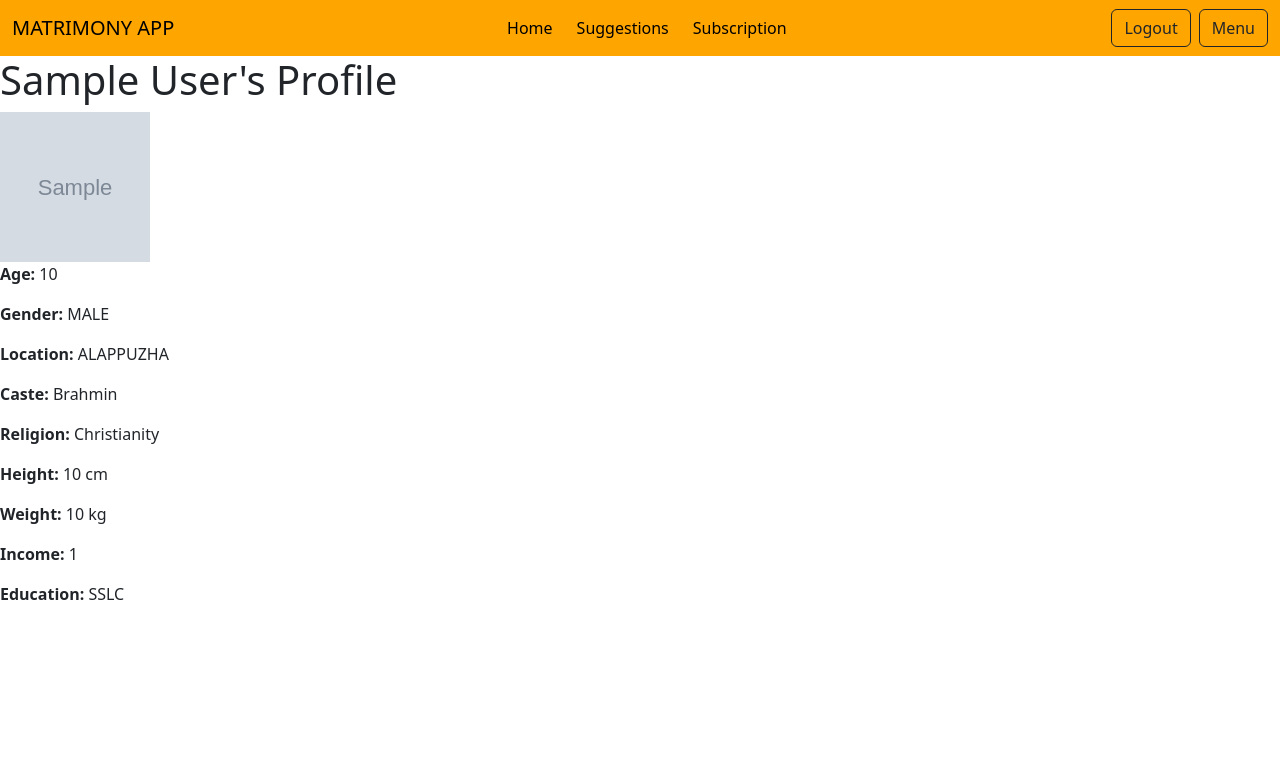
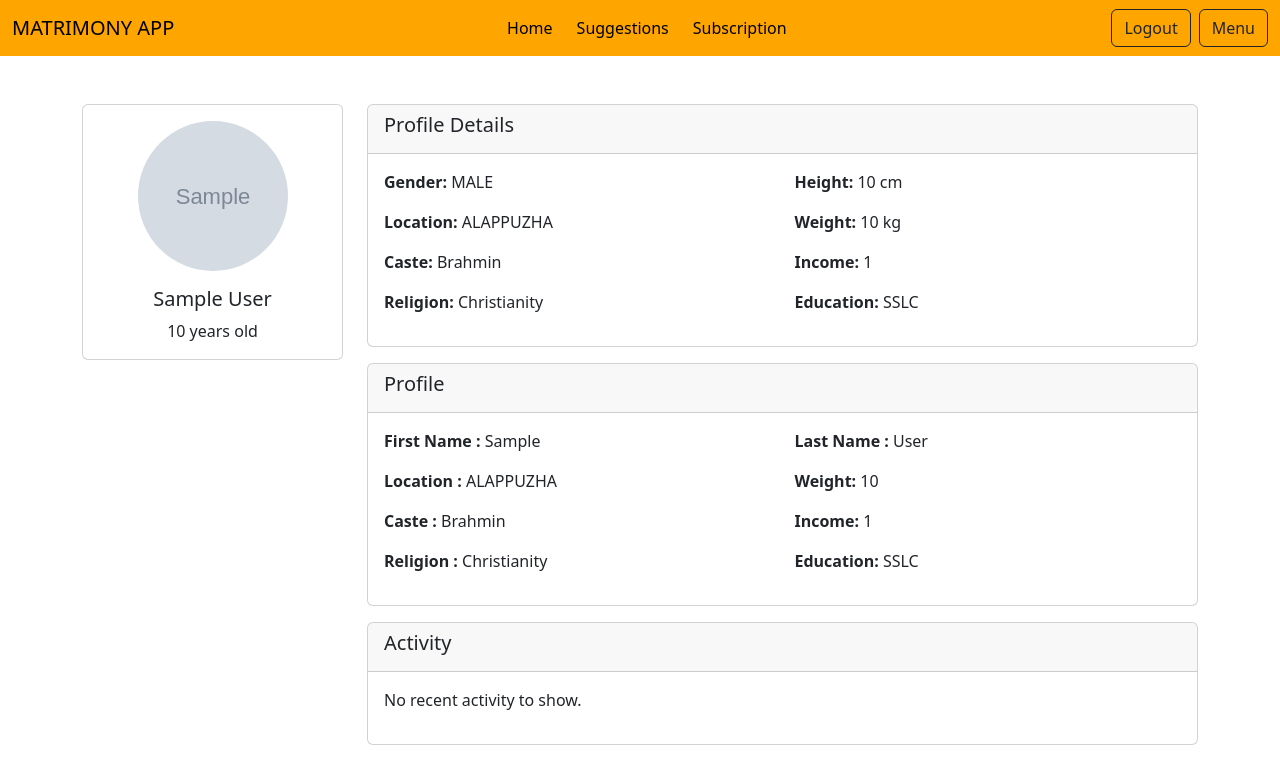
Before and after one commit to Tuttumon21/matrimony, a Django app: page /MatrimonyApp/profile/1/ in a window 1280 px wide. Shown: the top 784 px of the page. Run offline with Django 4.2, Linux system fonts and the light colour scheme; a user stored in the database is signed in; tables that the repository leaves empty hold one stand-in row (values such as "Sample post"); grey boxes marked "Sample" are stand-in pictures.

Commit message:
"Refactored profile detail template to use Bootstrap cards and rows for layout, added separate sections for profile details and activity"

```diff
--- /dev/null
+++ b/matrimony/matrimonyApp/templates/payments/subscription_failed.html
@@ -0,0 +1,6 @@
+<!-- templates/subscription_failed.html -->
+{% extends 'shared/matrimonybase.html' %}
+{% block content %}
+<h2>Subscription Failed</h2>
+<p>There was an issue with your subscription. Please try again.</p>
+{% endblock %}
--- /dev/null
+++ b/matrimony/matrimonyApp/templates/payments/subscription_success.html
@@ -0,0 +1,6 @@
+<!-- templates/subscription_success.html -->
+{% extends 'shared/matrimonybase.html' %}
+{% block content %}
+<h2>Subscription Successful!</h2>
+<p>Your subscription has been activated. Thank you!</p>
+{% endblock %}
--- a/matrimony/matrimonyApp/templates/profile_detail.html
+++ b/matrimony/matrimonyApp/templates/profile_detail.html
@@ -1,19 +1,72 @@
 <!-- templates/profile_detail.html -->
 {% extends 'shared/matrimonybase.html' %}
 {% block content %}
-<h1>{{ profile.get_full_name }}'s Profile</h1>
-<div class="profile-details">
+<div class="container mt-5">
+    <div class="row">
+        <div class="col-md-3">
+            <div class="card">
+                <div class="card-body text-center">
                     {% if profile.profile_pic %}
-    <img src="{{ profile.profile_pic.url }}" alt="{{ profile.get_full_name }}'s profile image" style="width: 150px; height: 150px; object-fit: cover;">
+                    <img src="{{ profile.profile_pic.url }}" alt="{{ profile.get_full_name }}'s profile image" class="rounded-circle img-fluid mb-3" style="width: 150px; height: 150px; object-fit: cover;">
                     {% endif %}
-    <p><strong>Age:</strong> {{ profile.age }}</p>
+                    <h5 class="card-title">{{ profile.get_full_name }}</h5>
+                    <p class="card-text">{{ profile.age }} years old</p>
+                </div>
+            </div>
+        </div>
+        <div class="col-md-9">
+            <div class="card mb-3">
+                <div class="card-header">
+                    <h5>Profile Details</h5>
+                </div>
+                <div class="card-body">
+                    <div class="row">
+                        <div class="col-md-6">
                             <p><strong>Gender:</strong> {{ profile.gender }}</p>
                             <p><strong>Location:</strong> {{ profile.parents_details.district }}</p>
                             <p><strong>Caste:</strong> {{ profile.parents_details.caste }}</p>
                             <p><strong>Religion:</strong> {{ profile.parents_details.religion }}</p>
+                        </div>
+                        <div class="col-md-6">
                             <p><strong>Height:</strong> {{ profile.parents_details.height }} cm</p>
                             <p><strong>Weight:</strong> {{ profile.parents_details.weight }} kg</p>
                             <p><strong>Income:</strong> {{ profile.parents_details.annual_income }}</p>
                             <p><strong>Education:</strong> {{ profile.education_level }}</p>
                         </div>
+                    </div>
+                </div>
+            </div>
+            <div class="card mb-3">
+                <div class="card-header">
+                    <h5>Profile</h5>
+                </div>
+                <div class="card-body">
+                    <div class="row">
+                        <div class="col-md-6">
+                            <p><strong>First Name :</strong> {{ profile.first_name }}</p>
+                            <p><strong>Location :</strong> {{ profile.parents_details.district }}</p>
+                            <p><strong>Caste :</strong> {{ profile.parents_details.caste }}</p>
+                            <p><strong>Religion :</strong> {{ profile.parents_details.religion }}</p>
+                        </div>
+                        <div class="col-md-6">
+                            <p><strong>Last Name :</strong> {{ profile.last_name }}</p>
+                            <p><strong>Weight:</strong> {{ profile.parents_details.weight }}</p>
+                            <p><strong>Income:</strong> {{ profile.parents_details.annual_income }}</p>
+                            <p><strong>Education:</strong> {{ profile.education_level }}</p>
+                        </div>
+                    </div>
+                </div>
+            </div>
+            <div class="card mb-3">
+                <div class="card-header">
+                    <h5>Activity</h5>
+                </div>
+                <div class="card-body">
+                    <!-- Add recent activity or posts here if needed -->
+                    <p>No recent activity to show.</p>
+                </div>
+            </div>
+        </div>
+    </div>
+</div>
 {% endblock %}
```
Lines whose indentation alone changed are shown as unchanged.
